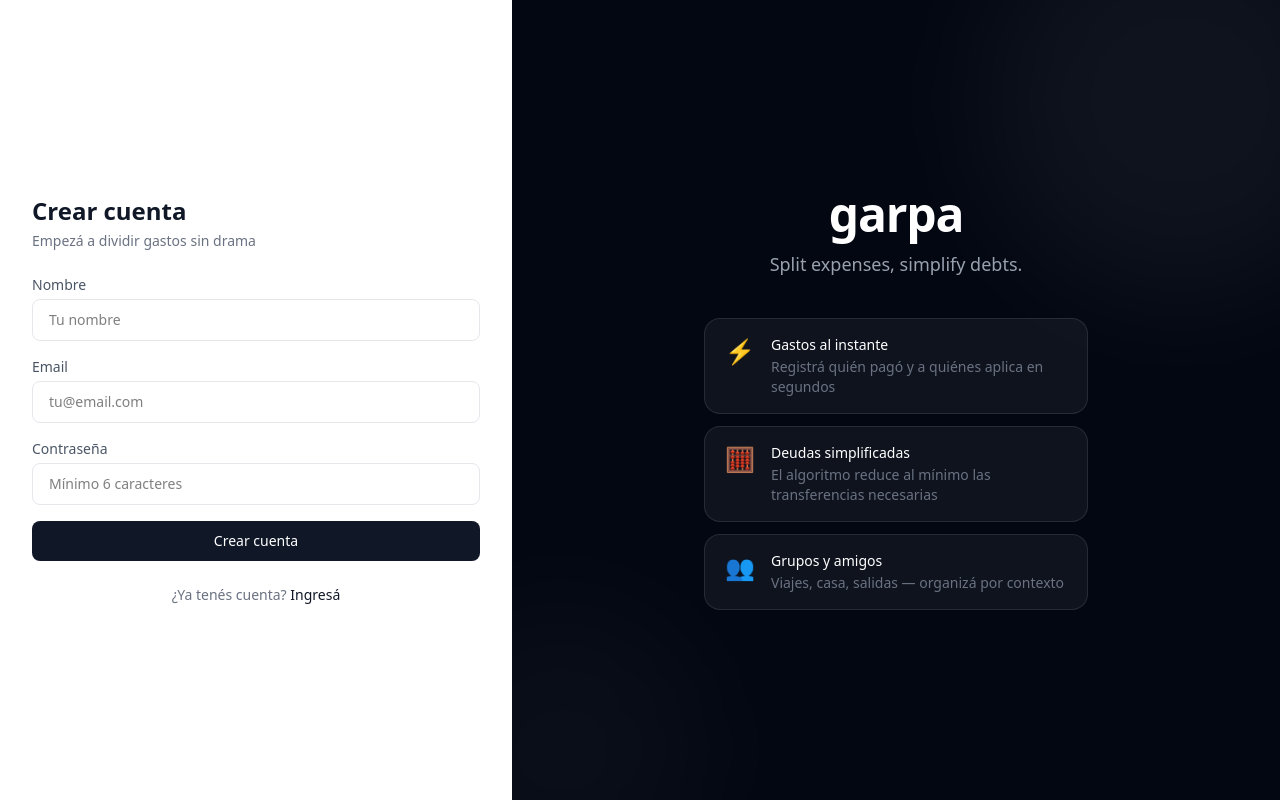
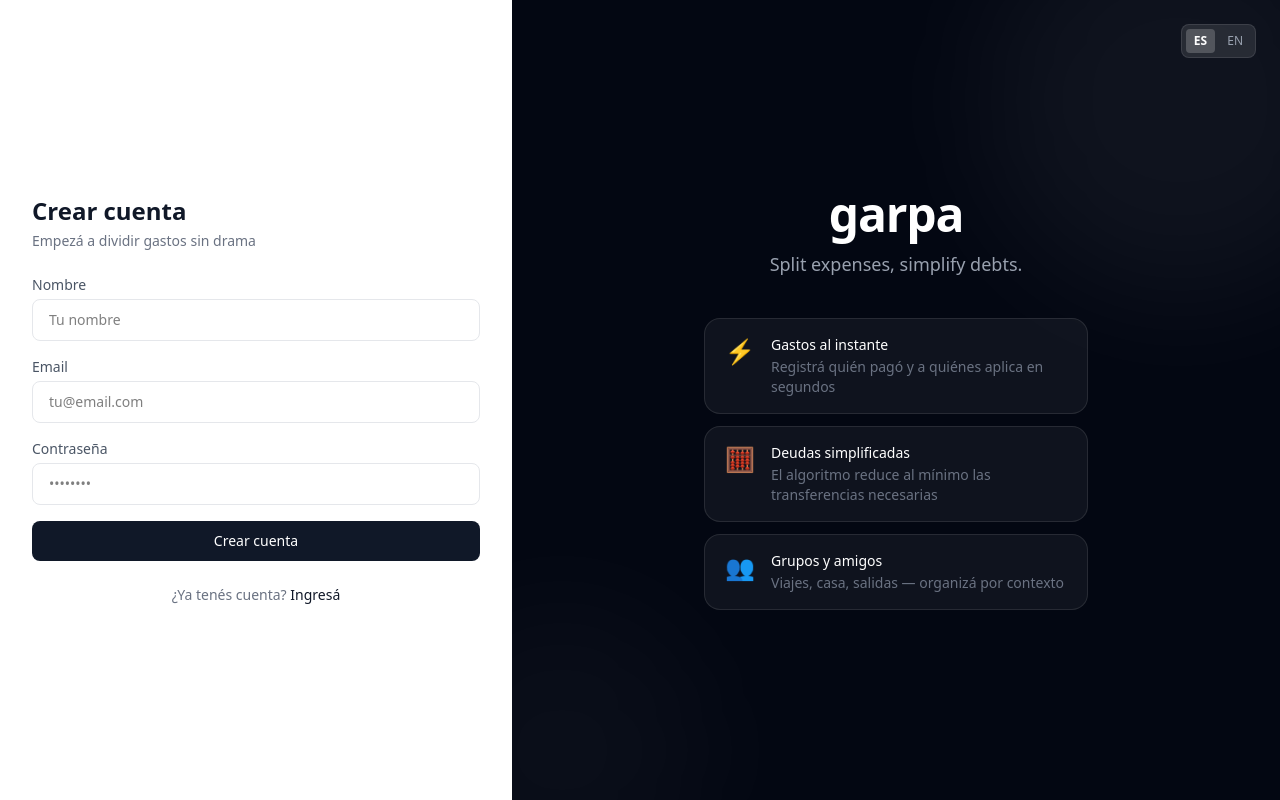
Before and after one commit to VitoLattanzi/garpa, a Next.js app: page /register in a window 1280 px wide. Built offline with nearby package versions, Linux system fonts and the light colour scheme; no server answers.

Commit message:
refactor: integra LangContext en vistas de autenticación y remueve textos hardcodeados

```diff
--- a/src/app/(auth)/layout.tsx
+++ b/src/app/(auth)/layout.tsx
@@ -1,13 +1,13 @@
 import type { Metadata } from 'next'
+import AuthRightPanel from '@/components/AuthRightPanel'
 
 export const metadata: Metadata = {
-  title: 'Garpa — Ingresá',
+  title: 'Garpa — Autenticación',
 }
 
 /**
  * Layout compartido para login y register
- * Split screen: formulario a la izquierda, panel visual a la derecha
- * h-screen overflow-hidden para que no haya scroll
+ * Server Component que mantiene la metadata y delega el panel interactivo a AuthRightPanel
  */
 export default function AuthLayout({
   children,
@@ -16,52 +16,15 @@ export default function AuthLayout({
 }) {
   return (
     <div className="h-screen overflow-hidden flex">
-
       {/* Panel izquierdo — formulario */}
-      <div className="w-[40%] flex items-center justify-center bg-white px-8">
+      <div className="w-full lg:w-[40%] flex items-center justify-center bg-white px-8">
         <div className="w-full max-w-md">
           {children}
         </div>
       </div>
 
-      {/* Panel derecho — visual */}
-      <div className="hidden lg:flex w-[60%] flex-col items-center justify-center bg-gray-950 px-12 relative overflow-hidden">
-
-        {/* Logo / nombre */}
-        <div className="relative z-10 text-center mb-10">
-          <h1 className="text-5xl font-semibold text-white tracking-tight mb-3">
-            garpa
-          </h1>
-          <p className="text-gray-400 text-lg">
-            Split expenses, simplify debts.
-          </p>
-        </div>
-
-        {/* Features */}
-        <div className="relative z-10 flex flex-col gap-3 w-full max-w-sm">
-          {[
-            { icon: '⚡', title: 'Gastos al instante', desc: 'Registrá quién pagó y a quiénes aplica en segundos' },
-            { icon: '🧮', title: 'Deudas simplificadas', desc: 'El algoritmo reduce al mínimo las transferencias necesarias' },
-            { icon: '👥', title: 'Grupos y amigos', desc: 'Viajes, casa, salidas — organizá por contexto' },
-          ].map((feature) => (
-            <div
-              key={feature.title}
-              className="flex items-start gap-4 bg-white/5 rounded-2xl px-5 py-4 border border-white/10"
-            >
-              <span className="text-2xl">{feature.icon}</span>
-              <div>
-                <p className="text-white font-medium text-sm">{feature.title}</p>
-                <p className="text-gray-500 text-sm mt-0.5">{feature.desc}</p>
-              </div>
-            </div>
-          ))}
-        </div>
-
-        {/* Decoración de fondo */}
-        <div className="absolute -top-25 -right-25 w-100 h-100 bg-white/5 rounded-full blur-3xl" />
-        <div className="absolute -bottom-25 -left-25 w-75 h-75 bg-white/3 rounded-full blur-3xl" />
-      </div>
-
+      {/* Panel derecho — visual con LangContext */}
+      <AuthRightPanel />
     </div>
   )
 }
--- a/src/app/(auth)/register/page.tsx
+++ b/src/app/(auth)/register/page.tsx
@@ -4,15 +4,17 @@ import { useState, useEffect } from 'react'
 import { useRouter } from 'next/navigation'
 import Link from 'next/link'
 import { createSupabaseBrowserClient } from '@/lib/supabase-browser'
+import { useLang } from '@/context/LangContext'
 
 /**
  * Página de registro
  * Crea un nuevo usuario en Supabase Auth y su perfil en la tabla usuarios
- * Redirige al login para que confirme el email
+ * Conectado con LangContext para soporte multiidioma
  */
 export default function RegisterPage() {
   const router = useRouter()
   const supabase = createSupabaseBrowserClient()
+  const { t } = useLang()
 
   const [nombre, setNombre] = useState('')
   const [email, setEmail] = useState('')
@@ -29,33 +31,13 @@ export default function RegisterPage() {
     supabase.auth.getSession().then(({ data: { session } }) => {
       if (session) router.push('/dashboard')
     })
-  }, [])
+  }, [router, supabase.auth])
 
   /**
    * Maneja el registro del usuario
-   * 1. Crea el usuario en Supabase Auth
-   * 2. Inserta el perfil en la tabla usuarios
+   * Crea el usuario en Supabase Auth y activa el perfil via trigger
    */
   async function handleRegister(e: React.FormEvent) {
-    e.preventDefault()
-    setLoading(true)
-    setError(null)
-
-    const { data, error: authError } = await supabase.auth.signUp({
-      email,
-      password,
-      options: {
-        data: { nombre },
-      },
-    })
-
-    if (authError) {
-      setError(authError.message)
-      setLoading(false)
-      return
-    }
-
-    async function handleRegister(e: React.FormEvent) {
     e.preventDefault()
     setLoading(true)
     setError(null)
@@ -74,11 +56,6 @@ export default function RegisterPage() {
       return
     }
 
-    // El perfil se crea automáticamente via trigger en Supabase
-    setSuccess(true)
-    setLoading(false)
-  }
-
     setSuccess(true)
     setLoading(false)
   }
@@ -88,16 +65,15 @@ export default function RegisterPage() {
     return (
       <div className="flex flex-col items-center text-center gap-4">
         <div className="text-4xl">📬</div>
-        <h2 className="text-xl font-semibold text-gray-900">Revisá tu email</h2>
+        <h2 className="text-xl font-semibold text-gray-900">{t('register_success_title')}</h2>
         <p className="text-gray-500 text-sm">
-          Te mandamos un link de confirmación a <strong>{email}</strong>.
-          Confirmá tu cuenta para poder ingresar.
+          {t('register_success_desc')} <strong>{email}</strong>. {t('register_success_desc2')}
         </p>
         <button
           onClick={() => router.push('/login')}
-          className="mt-2 bg-gray-900 text-white rounded-lg py-2.5 px-6 text-sm font-medium hover:bg-gray-700 transition"
+          className="mt-2 bg-gray-900 text-white rounded-lg py-2.5 px-6 text-sm font-medium hover:bg-gray-700 transition cursor-pointer"
         >
-          Ir al login
+          {t('register_success_btn')}
         </button>
       </div>
     )
@@ -107,14 +83,14 @@ export default function RegisterPage() {
     <div className="flex flex-col gap-6">
 
       <div>
-        <h1 className="text-2xl font-semibold text-gray-900 mb-1">Crear cuenta</h1>
-        <p className="text-gray-500 text-sm">Empezá a dividir gastos sin drama</p>
+        <h1 className="text-2xl font-semibold text-gray-900 mb-1">{t('register_title')}</h1>
+        <p className="text-gray-500 text-sm">{t('register_subtitle')}</p>
       </div>
 
       <form onSubmit={handleRegister} className="flex flex-col gap-4">
 
         <div className="flex flex-col gap-1">
-          <label className="text-sm text-gray-600">Nombre</label>
+          <label className="text-sm text-gray-600">{t('register_name')}</label>
           <input
             type="text"
             value={nombre}
@@ -126,7 +102,7 @@ export default function RegisterPage() {
         </div>
 
         <div className="flex flex-col gap-1">
-          <label className="text-sm text-gray-600">Email</label>
+          <label className="text-sm text-gray-600">{t('login_email')}</label>
           <input
             type="email"
             value={email}
@@ -138,12 +114,12 @@ export default function RegisterPage() {
         </div>
 
         <div className="flex flex-col gap-1">
-          <label className="text-sm text-gray-600">Contraseña</label>
+          <label className="text-sm text-gray-600">{t('login_password')}</label>
           <input
             type="password"
             value={password}
             onChange={(e) => setPassword(e.target.value)}
-            placeholder="Mínimo 6 caracteres"
+            placeholder="••••••••"
             required
             minLength={6}
             className="border border-gray-200 rounded-lg px-4 py-2.5 text-sm outline-none focus:border-gray-400 transition"
@@ -157,17 +133,17 @@ export default function RegisterPage() {
         <button
           type="submit"
           disabled={loading}
-          className="bg-gray-900 text-white rounded-lg py-2.5 text-sm font-medium hover:bg-gray-700 transition disabled:opacity-50"
+          className="bg-gray-900 text-white rounded-lg py-2.5 text-sm font-medium hover:bg-gray-700 transition disabled:opacity-50 cursor-pointer"
         >
-          {loading ? 'Creando cuenta...' : 'Crear cuenta'}
+          {loading ? t('register_loading') : t('register_btn')}
         </button>
 
       </form>
 
       <p className="text-center text-sm text-gray-500">
-        ¿Ya tenés cuenta?{' '}
+        {t('register_has_account')}{' '}
         <Link href="/login" className="text-gray-900 font-medium hover:underline">
-          Ingresá
+          {t('register_login')}
         </Link>
       </p>
 
--- /dev/null
+++ b/src/components/AuthRightPanel.tsx
@@ -0,0 +1,85 @@
+'use client'
+
+import { useLang } from '@/context/LangContext'
+
+/**
+ * Panel derecho visual para las páginas de autenticación (login y register)
+ * Conectado al contexto global de idioma (LangContext)
+ */
+export default function AuthRightPanel() {
+  const { t, lang, setLang } = useLang()
+
+  const features = [
+    {
+      icon: '⚡',
+      title: t('auth_panel_f1_title'),
+      desc: t('auth_panel_f1_desc'),
+    },
+    {
+      icon: '🧮',
+      title: t('auth_panel_f2_title'),
+      desc: t('auth_panel_f2_desc'),
+    },
+    {
+      icon: '👥',
+      title: t('auth_panel_f3_title'),
+      desc: t('auth_panel_f3_desc'),
+    },
+  ]
+
+  return (
+    <div className="hidden lg:flex w-[60%] flex-col items-center justify-center bg-gray-950 px-12 relative overflow-hidden">
+      {/* Botón de cambio de idioma en la esquina superior derecha */}
+      <div className="absolute top-6 right-6 z-20 flex items-center gap-1 bg-white/10 p-1 rounded-lg text-xs font-medium text-white border border-white/10">
+        <button
+          type="button"
+          onClick={() => setLang('es')}
+          className={`px-2 py-1 rounded transition ${
+            lang === 'es' ? 'bg-white/20 text-white font-semibold' : 'text-gray-400 hover:text-white'
+          }`}
+        >
+          ES
+        </button>
+        <button
+          type="button"
+          onClick={() => setLang('en')}
+          className={`px-2 py-1 rounded transition ${
+            lang === 'en' ? 'bg-white/20 text-white font-semibold' : 'text-gray-400 hover:text-white'
+          }`}
+        >
+          EN
+        </button>
+      </div>
+
+      {/* Logo / nombre */}
+      <div className="relative z-10 text-center mb-10">
+        <h1 className="text-5xl font-semibold text-white tracking-tight mb-3">
+          garpa
+        </h1>
+        <p className="text-gray-400 text-lg">
+          {t('auth_panel_tagline')}
+        </p>
+      </div>
+
+      {/* Features */}
+      <div className="relative z-10 flex flex-col gap-3 w-full max-w-sm">
+        {features.map((feature) => (
+          <div
+            key={feature.title}
+            className="flex items-start gap-4 bg-white/5 rounded-2xl px-5 py-4 border border-white/10"
+          >
+            <span className="text-2xl">{feature.icon}</span>
+            <div>
+              <p className="text-white font-medium text-sm">{feature.title}</p>
+              <p className="text-gray-500 text-sm mt-0.5">{feature.desc}</p>
+            </div>
+          </div>
+        ))}
+      </div>
+
+      {/* Decoración de fondo */}
+      <div className="absolute -top-25 -right-25 w-100 h-100 bg-white/5 rounded-full blur-3xl" />
+      <div className="absolute -bottom-25 -left-25 w-75 h-75 bg-white/3 rounded-full blur-3xl" />
+    </div>
+  )
+}
```
Also changed, not shown: src/app/(auth)/login/page.tsx (+15 -13 lines), 1 other file (tests, documents, lock files or other folders).
